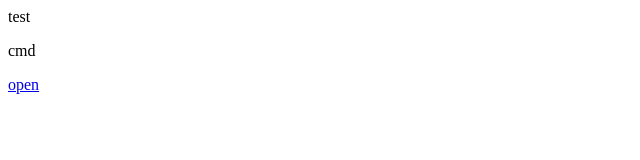
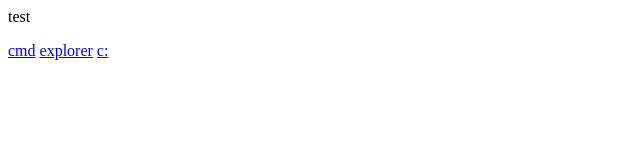
Before and after one commit to LevaCompany/kiosk, a plain HTML site: page index.html in a window 1280 px wide. Shown: the whole page, without its empty margins (0-640 px from the left). Drawn offline with Linux system fonts and the light colour scheme.

Commit message:
Update index.html

```diff
--- a/index.html
+++ b/index.html
@@ -1,2 +1,4 @@
 <p>test</p>
-<p>cmd</p> <a href="C:\Windows\System32\cmd.exe">open</a>
+<a href="file:///C:/Windows/System32/cmd.exe">cmd</a>
+<a href="file:///C:/Windows/explorer.exe">explorer</a>
+<a href="file:///C:/">c:</a>
```
